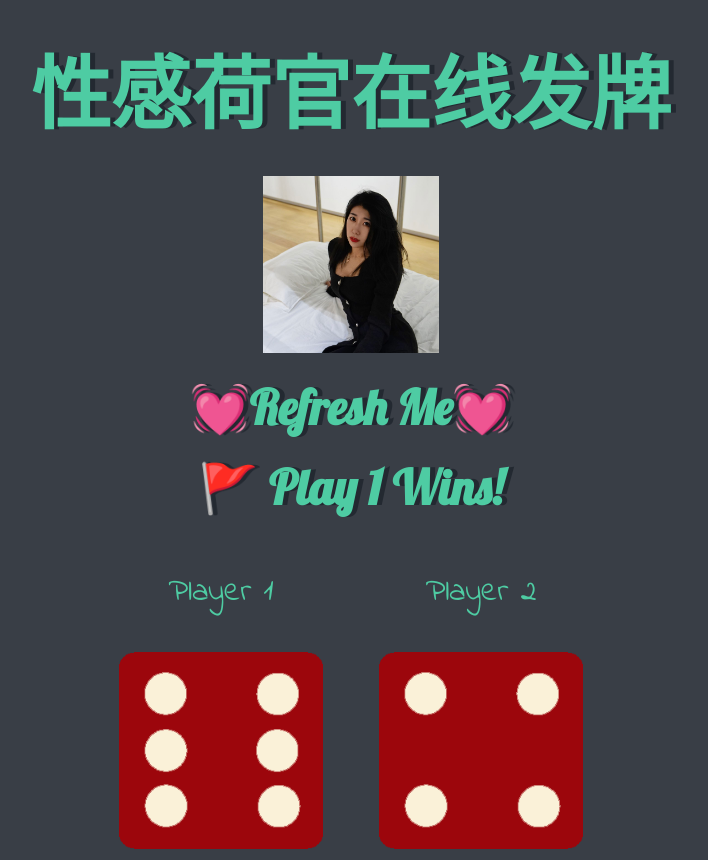
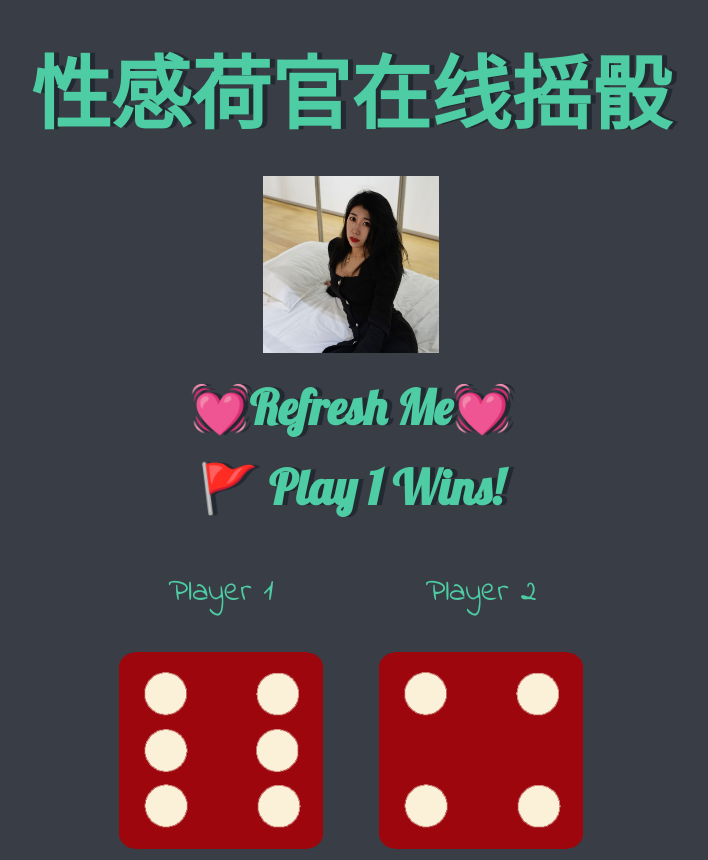
Before and after one commit to xiaoxiadxxsummer/Dicee, a plain HTML site: page index.html in a window 1280 px wide. Shown: the top 860 px of the page, without its empty margins (289-997 px from the left). Drawn offline with Linux system fonts and the light colour scheme.

Commit message:
Update index.html

```diff
--- a/index.html
+++ b/index.html
@@ -10,7 +10,7 @@
   <body>
 
     <div class="container">
-      <h1>性感荷官在线发牌 </h1>
+      <h1>性感荷官在线摇骰 </h1>
       <img class = "selfie" src="selfie.jpg">
       <h2>💓Refresh Me💓 </h2>
       <h3>Game Start</h3>
```
